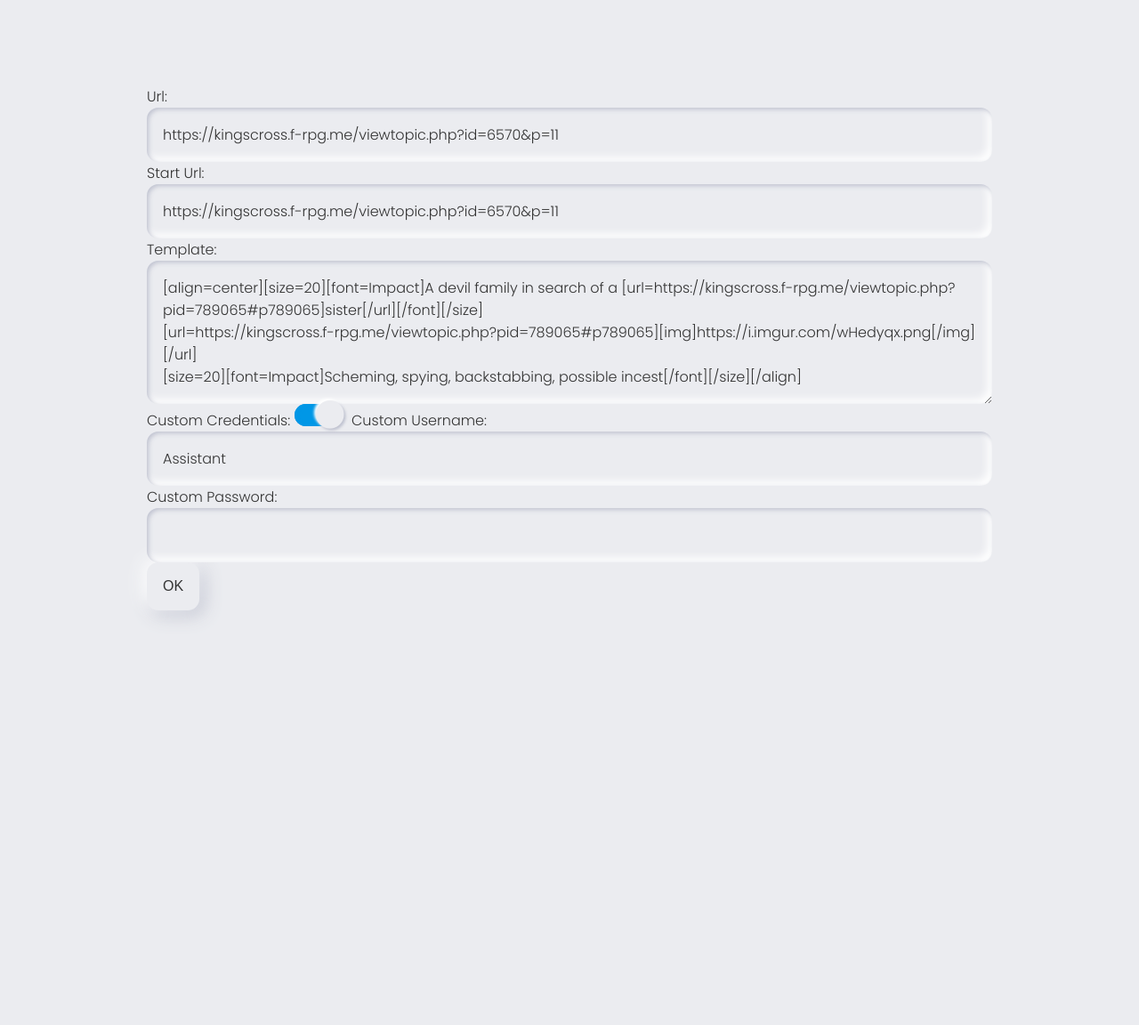
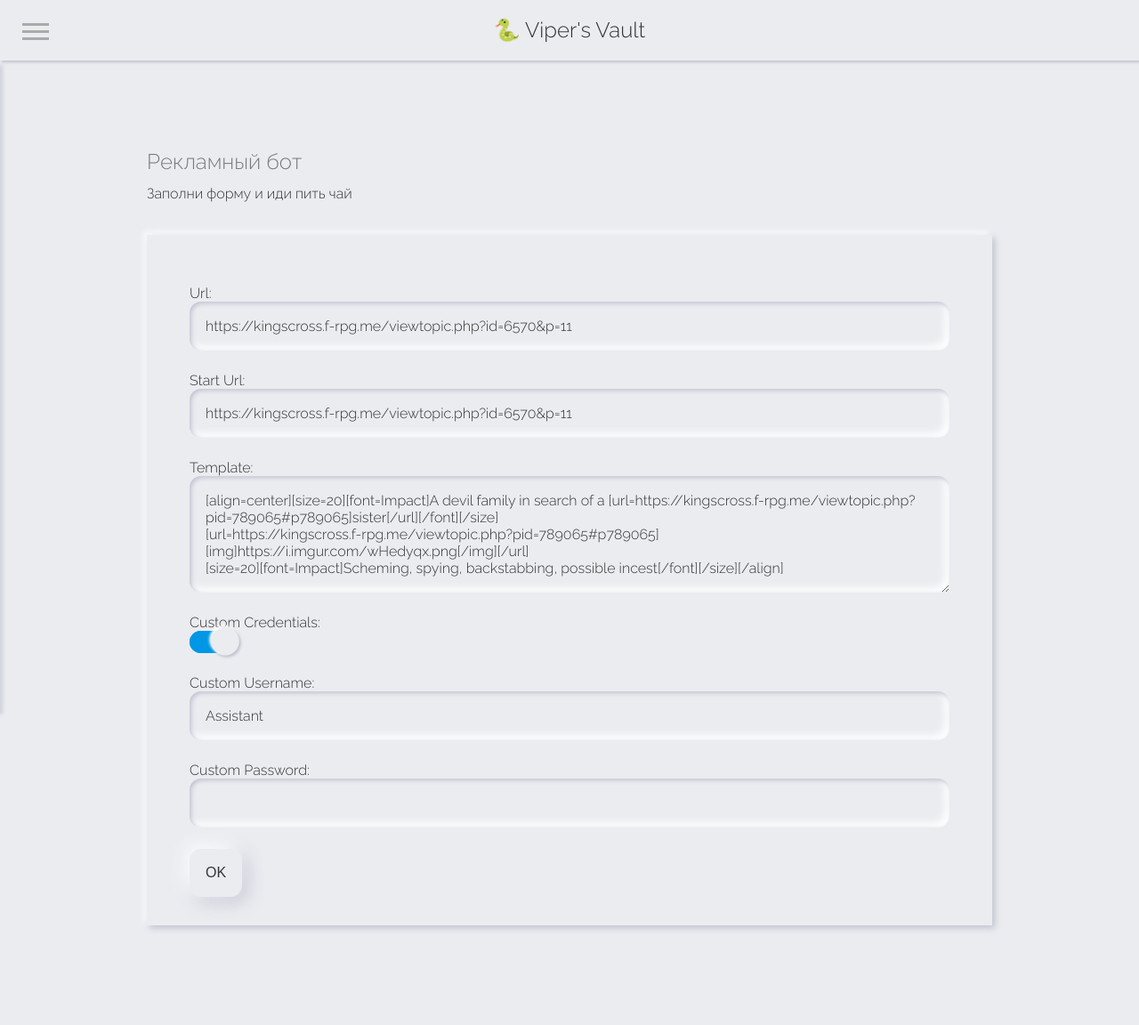
Before and after one commit to viper-f/vipers, a Django app: page /advertiser/ in a window 1280 px wide. Shown: the whole page at 89% size. Before the commit the page ends 697 px from the top, so only its background shows below. Run offline with Django 4.2, Linux system fonts and the light colour scheme; some libraries are stand-ins or nearby versions.

Commit message:
static pages

```diff
--- a/advertiser/templates/advertiser/index.html
+++ b/advertiser/templates/advertiser/index.html
@@ -1,18 +1,13 @@
-<html>
-<head>
-    {% load static %}
-        <link rel="stylesheet" href="{% static 'css/neumorphism-ui.css' %}"/>
-        <link rel="stylesheet" href="{% static 'css/style.css' %}"/>
-</head>
-<body class="light-mode">
-<div id="wrapper">
-<form action="/advertiser/" method="post">
-    {% csrf_token %}
-   {{ form }}
-    <input type="submit" class="sul-btn" value="OK">
-</form>
+{% extends 'base.html' %}
+{% block content %}
+<h2 class="title-section">Рекламный бот</h2>
+<p style="margin-bottom: 2rem">Заполни форму и иди пить чай</p>
+
+<div id="bot-form" class="block sul-box-raised-2">
+    <form action="/advertiser/" method="post">
+        {% csrf_token %}
+        {{ form }}
+        <input type="submit" class="sul-btn" value="OK">
+    </form>
 </div>
-
-
-</body>
-</html>
+{% endblock %}
--- a/advertiser/views.py
+++ b/advertiser/views.py
@@ -4,8 +4,6 @@ from django.template import loader
 from .forms import UrlForm
 from django.urls import reverse
 import subprocess
-import sys
-import requests
 
 
 def index(request):
--- a/episodelist/urls.py
+++ b/episodelist/urls.py
@@ -2,6 +2,8 @@ from django.urls import path
 
 from . import views
 
+app_name = 'episodelist'
 urlpatterns = [
+    path("about", views.about, name="about"),
     path("<str:ids>", views.index, name="index"),
 ]
--- a/episodelist/views.py
+++ b/episodelist/views.py
@@ -1,6 +1,7 @@
 from django.http import HttpResponse
 from django.template import loader
 import requests
+from django.shortcuts import render
 
 
 def index(request, ids):
@@ -34,3 +35,7 @@ def index(request, ids):
 
     template = loader.get_template("episodelist/index.html")
     return HttpResponse(template.render({'episodes': episodes, 'base': base}))
+
+def about(request):
+    code = '<div id="list"></div>\n<script>\nlet url = "https://viper-frpg.ovh/episodelist/2202,2180,2196,2189,2184,2224,2209,2190,2186,2234,2195,2201,2188,2181";\nfetch(url, {\n    method: "GET" \n})\n    .then((response) => {\n        if (!response.ok) {\n            throw Error(response.statusText);\n        }\n        return response.text();\n    })\n    .then((html) => {\n        document.getElementById("list").innerHTML = html;\n    })\n.catch((error) => {\n    console.error(error);\n});\n</script>'
+    return render(request, "episodelist/about.html", {"code": code})
--- a/static/css/neumorphism-ui.css
+++ b/static/css/neumorphism-ui.css
@@ -1,11 +1,10 @@
 @charset "UTF-8";
 @import "https://cdnjs.cloudflare.com/ajax/libs/font-awesome/5.13.0/css/all.min.css";
-@import url("https://fonts.googleapis.com/css?family=Rubik|Poppins:300&display=swap");
+@import url("https://fonts.googleapis.com/css?family=Raleway:300&display=swap");
 :root {
-  --ruler: 13px;
-  --transition: all 0.25s ease-in-out;
-  --main-font: "Rubik", sans-serif;
-  --main-font: "Poppins", "Rubik", sans-serif;
+    --ruler: 13px;
+    --transition: all 0.25s ease-in-out;
+    --main-font: "Raleway", sans-serif;
 }
 
 .light-mode {
--- a/static/css/style.css
+++ b/static/css/style.css
@@ -1,7 +1,33 @@
 #wrapper {
     max-width: 980px;
-    margin: auto;
-    padding: 6rem 15px 1rem 15px;
+    margin: 6em auto;
+    padding: 1rem 15px 1rem 15px;
+}
+
+header {
+    position: fixed;
+    top: 0;
+    left: 0;
+    width: 100vw;
+    z-index: 99;
+}
+
+#brand-text {
+    margin: 0.5em auto;
+    text-align: center
+}
+
+.title-section {
+    margin-top: 3rem;
+    opacity: 0.6;
+    font-size: 1.5rem;
+}
+
+p {
+    line-height: 1.75rem;
+}
+h2 {
+   line-height: 2.75rem;
 }
 
 #total-blocks {
@@ -30,3 +56,136 @@
     color: #8b8a8a;
     margin-right: 1em;
 }
+
+#nav-container {
+    position: fixed;
+    height: 100vh;
+    width: 100%;
+    pointer-events: none;
+    top: 0;
+}
+#nav-container .bg {
+    position: absolute;
+    top: 70px;
+    left: 0;
+    width: 100%;
+    height: calc(100% - 70px);
+    visibility: hidden;
+    opacity: 0;
+    transition: .3s;
+    background: #000;
+}
+#nav-container:focus-within .bg {
+    visibility: visible;
+    opacity: .6;
+}
+#nav-container * {
+    visibility: visible;
+}
+
+.button {
+    position: relative;
+    display: flex;
+    flex-direction: column;
+    justify-content: center;
+    z-index: 1;
+    -webkit-appearance: none;
+    border: 0;
+    background: transparent;
+    border-radius: 0;
+    height: 70px;
+    width: 30px;
+    cursor: pointer;
+    pointer-events: auto;
+    margin-left: 25px;
+    touch-action: manipulation;
+    -webkit-tap-highlight-color: rgba(0,0,0,0);
+}
+.icon-bar {
+    display: block;
+    width: 100%;
+    height: 3px;
+    background: #aaa;
+    transition: .3s;
+}
+.icon-bar + .icon-bar {
+    margin-top: 5px;
+}
+
+#nav-container:focus-within .button {
+    pointer-events: none;
+}
+#nav-container:focus-within .icon-bar:nth-of-type(1) {
+    transform: translate3d(0,8px,0) rotate(45deg);
+}
+#nav-container:focus-within .icon-bar:nth-of-type(2) {
+    opacity: 0;
+}
+#nav-container:focus-within .icon-bar:nth-of-type(3) {
+    transform: translate3d(0,-8px,0) rotate(-45deg);
+}
+
+#nav-content {
+    margin-top: 71px;
+    padding: 20px;
+    width: 90%;
+    max-width: 300px;
+    position: absolute;
+    top: 0;
+    left: 0;
+    height: calc(100% - 71px);
+    pointer-events: auto;
+    transform: translateX(-100%);
+    transition: transform .3s;
+    will-change: transform;
+    contain: paint;
+}
+
+#nav-content ul {
+    height: 100%;
+    display: flex;
+    flex-direction: column;
+    list-style: none;
+}
+
+#nav-content li a {
+    padding: 10px 5px;
+    display: block;
+    text-transform: uppercase;
+    transition: color .1s;
+}
+
+a:hover {
+    color: #BF7497;
+}
+
+#nav-content li:not(.small) + .small {
+    margin-top: auto;
+}
+
+.small {
+    display: flex;
+    align-self: center;
+}
+
+.small a {
+    font-size: 12px;
+    font-weight: 400;
+    color: #888;
+}
+.small a + a {
+    margin-left: 15px;
+}
+
+#nav-container:focus-within #nav-content {
+    transform: none;
+}
+
+#bot-form label {
+  display: block;
+  margin-top: 1.5rem;
+}
+
+#bot-form input[type="submit"] {
+  margin-top: 1.5rem;
+}
--- /dev/null
+++ b/templates/base.html
@@ -0,0 +1,43 @@
+<html>
+<head>
+    <meta http-equiv="Content-Type" content="text/html; charset=utf-8">
+    {% load static %}
+        <link rel="stylesheet" href="{% static 'css/neumorphism-ui.css' %}"/>
+        <link rel="stylesheet" href="{% static 'css/style.css' %}"/>
+</head>
+<body class="light-mode">
+<header class="sul-box-raised-2 sm">
+    <div class="nav-container">
+
+
+        <div id="nav-container">
+            <div class="bg"></div>
+            <div class="button" tabindex="0">
+                <span class="icon-bar"></span>
+                <span class="icon-bar"></span>
+                <span class="icon-bar"></span>
+            </div>
+            <div id="nav-content"  class="sul-box-raised-3" tabindex="0">
+                <ul>
+                    <li><a href="/">Home</a></li>
+                    <li><a href="/advertiser">Реклама</a></li>
+                    <li><a href="/episodelist/about">Список эпизодов</a></li>
+                    <li><a href="#0">Перенос эпизодов</a></li>
+                    <li class="small">by Viper, 2023</li>
+                </ul>
+            </div>
+        </div>
+
+
+        <h2 id="brand-text">🐍 Viper's Vault</h2>
+    </div>
+</header>
+
+
+
+<div id="wrapper">
+     {% block content %}
+    {% endblock %}
+</div>
+</body>
+</html>
--- /dev/null
+++ b/templates/vipers/index.html
@@ -0,0 +1,5 @@
+{% extends 'base.html' %}
+{% block content %}
+<h2 class="title-section">Змеиная кладовка</h2>
+<p style="margin-bottom: 2rem">Здесь у меня залежи всяких скриптов и полезных инструментов</p>
+{% endblock %}
--- a/vipers/settings.py
+++ b/vipers/settings.py
@@ -61,7 +61,7 @@ ROOT_URLCONF = 'vipers.urls'
 TEMPLATES = [
     {
         'BACKEND': 'django.template.backends.django.DjangoTemplates',
-        'DIRS': [],
+        'DIRS': [(os.path.join(BASE_DIR, 'templates'))],
         'APP_DIRS': True,
         'OPTIONS': {
             'context_processors': [
--- a/vipers/urls.py
+++ b/vipers/urls.py
@@ -16,8 +16,10 @@ Including another URLconf
 """
 from django.contrib import admin
 from django.urls import include, path
+from . import views
 
 urlpatterns = [
+    path("", views.index, name="index"),
     path("episodelist/", include("episodelist.urls")),
     path("advertiser/", include("advertiser.urls")),
     path('admin/', admin.site.urls),
```
Also changed, not shown: advertiser/templates/advertiser/process.html (+4 -11 lines), episodelist/templates/episodelist/about.html (added, +27 -0 lines), vipers/views.py (added, +7 -0 lines).
